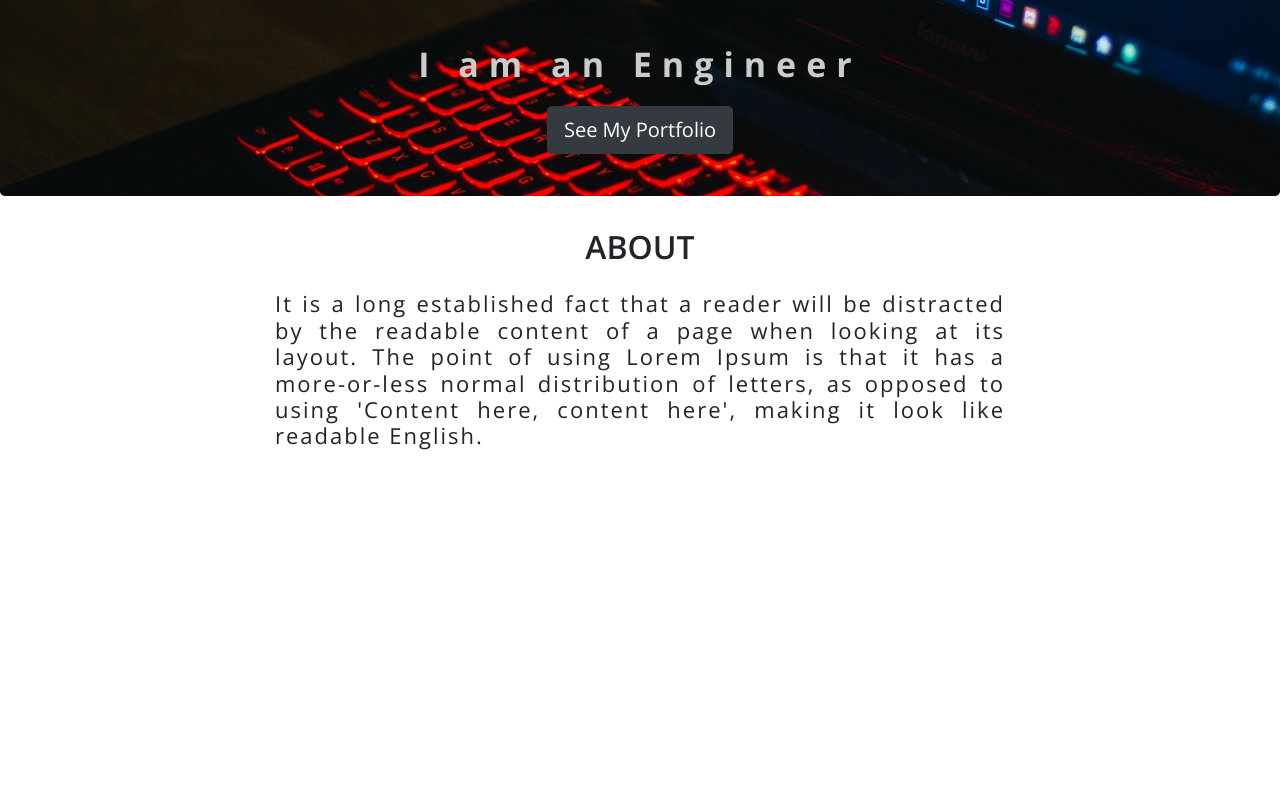
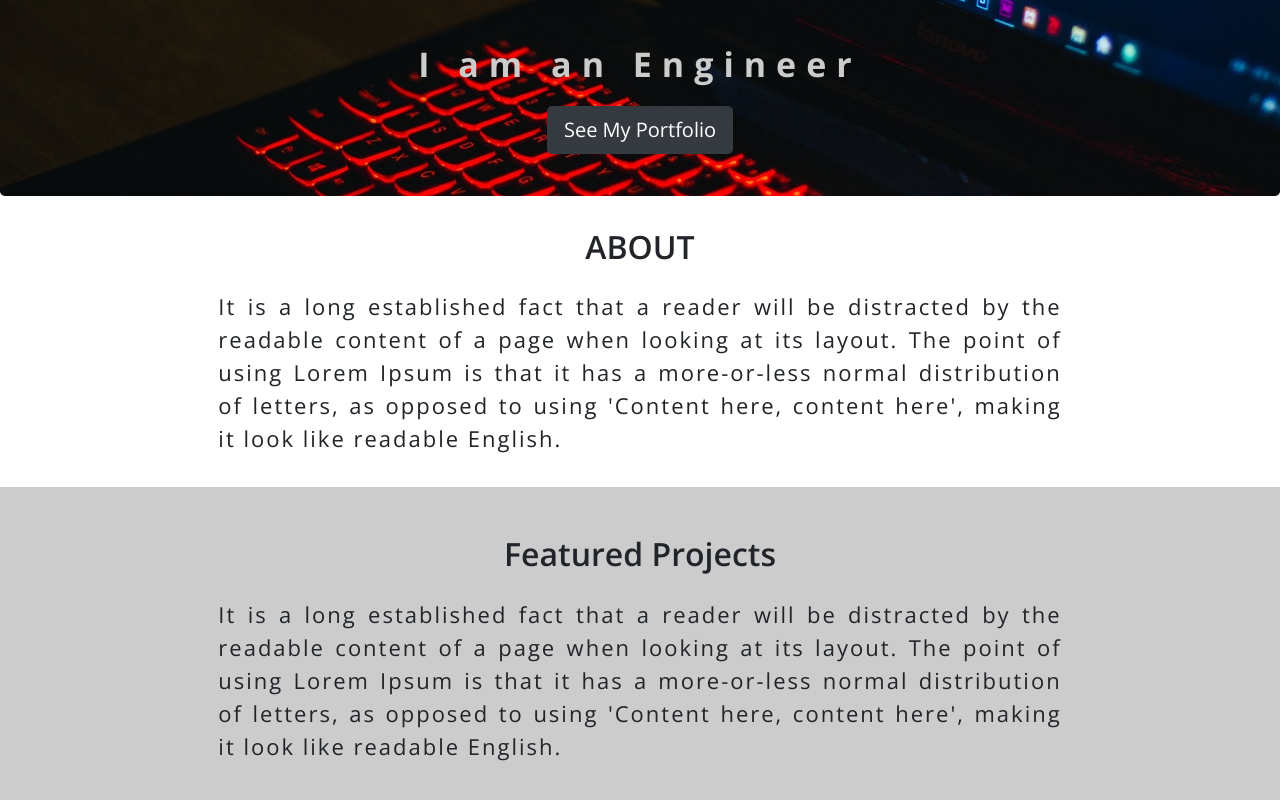
Before and after one commit to kunsal/portfolio, a React (Create React App) app: page / in a window 1280 px wide. Shown: the part 444-1244 px from the top of the page. Before the commit the page ends 917 px from the top, so only its background shows below. Built offline with nearby package versions, Linux system fonts and the light colour scheme.

Commit message:
(feature) add featured projects section to homepage

```diff
--- a/src/components/home.jsx
+++ b/src/components/home.jsx
@@ -9,7 +9,7 @@ class Home extends Component {
     return (
       <React.Fragment>
         <Jumbotron />
-        <div className="container">
+        <div className="">
           <div className="row">
             <div className="col text-center">
               <h2 className="title">ABOUT</h2>
@@ -18,13 +18,32 @@ class Home extends Component {
           <div className="row py-3">
             <div className="col-md-2"></div>
             <div className="col-md-8 col-md-offset-3">
-              <h5 className="lay-emphasis text-justify">
+              <p className="lay-emphasis text-justify">
                 It is a long established fact that a reader will be distracted
                 by the readable content of a page when looking at its layout.
                 The point of using Lorem Ipsum is that it has a more-or-less
                 normal distribution of letters, as opposed to using 'Content
                 here, content here', making it look like readable English.
-              </h5>
+              </p>
+            </div>
+          </div>
+          <div className="background py-5">
+            <div className="row">
+              <div className="col text-center">
+                <h2 className="title">Featured Projects</h2>
+              </div>
+            </div>
+            <div className="row py-3">
+              <div className="col-md-2"></div>
+              <div className="col-md-8 col-md-offset-3">
+                <p className="lay-emphasis text-justify">
+                  It is a long established fact that a reader will be distracted
+                  by the readable content of a page when looking at its layout.
+                  The point of using Lorem Ipsum is that it has a more-or-less
+                  normal distribution of letters, as opposed to using 'Content
+                  here, content here', making it look like readable English.
+              </p>
+              </div>
             </div>
           </div>
         </div>
--- a/src/index.css
+++ b/src/index.css
@@ -62,6 +62,10 @@ code {
   letter-spacing: 2px;
 }
 
+.background {
+  background-color: #ccc;
+}
+
 /* Mobile screen */
 @media screen and (max-width:576px) {
   .jumbotron {
```
